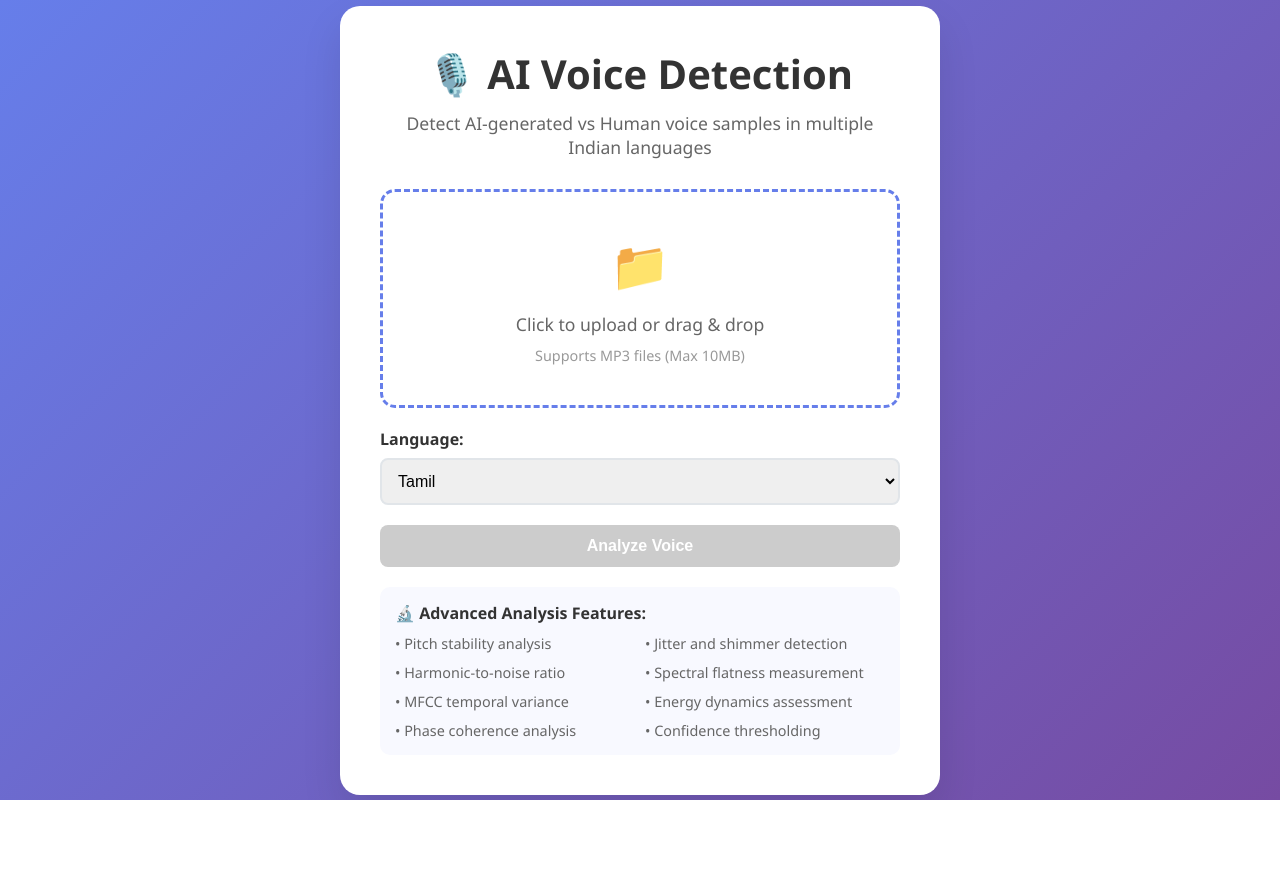
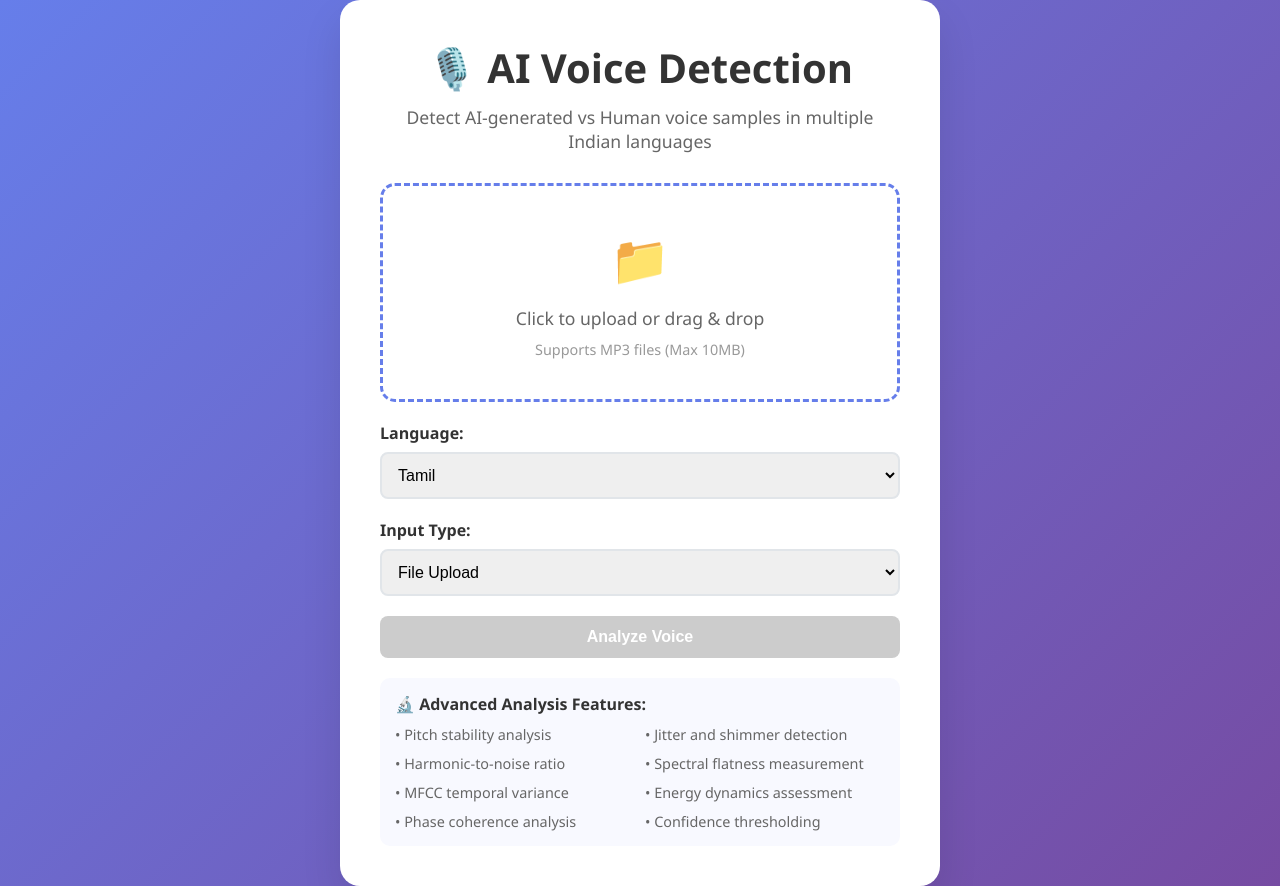
Before and after one commit to calmcode47/GuviHacathon, a FastAPI app: page / in a window 1280 px wide. Before the commit the page ends 800 px from the top, so only its background shows below. Run offline with FastAPI, Linux system fonts and the light colour scheme.

Commit message:
Demo UI: add Audio URL input and toggle

```diff
--- a/app/templates/demo.html
+++ b/app/templates/demo.html
@@ -95,7 +95,7 @@
             font-weight: 600;
         }
 
-        select, button {
+        select, input, button {
             width: 100%;
             padding: 12px;
             border-radius: 8px;
@@ -234,6 +234,19 @@
             </select>
         </div>
 
+        <div class="form-group">
+            <label for="inputType">Input Type:</label>
+            <select id="inputType">
+                <option value="file">File Upload</option>
+                <option value="url">Audio URL</option>
+            </select>
+        </div>
+
+        <div class="form-group" id="urlGroup" style="display:none;">
+            <label for="urlInput">Audio URL (MP3):</label>
+            <input id="urlInput" type="text" placeholder="https://example.com/sample.mp3" />
+        </div>
+
         <button class="analyze-btn" id="analyzeBtn" disabled>Analyze Voice</button>
 
         <div class="loading" id="loading">
@@ -271,11 +284,41 @@
         const resultTitle = document.getElementById('resultTitle');
         const confidence = document.getElementById('confidence');
         const explanation = document.getElementById('explanation');
+        const inputType = document.getElementById('inputType');
+        const urlGroup = document.getElementById('urlGroup');
+        const urlInput = document.getElementById('urlInput');
 
         let selectedFile = null;
+        let selectedUrl = '';
+
+        function isValidUrl(s) {
+            return /^https?:\/\/.+/i.test(s);
+        }
+
+        inputType.addEventListener('change', () => {
+            const mode = inputType.value;
+            if (mode === 'file') {
+                urlGroup.style.display = 'none';
+                analyzeBtn.disabled = !selectedFile;
+                uploadArea.style.display = 'block';
+            } else {
+                urlGroup.style.display = 'block';
+                uploadArea.style.display = 'none';
+                analyzeBtn.disabled = !isValidUrl(urlInput.value);
+            }
+        });
+
+        urlInput.addEventListener('input', () => {
+            selectedUrl = urlInput.value.trim();
+            if (inputType.value === 'url') {
+                analyzeBtn.disabled = !isValidUrl(selectedUrl);
+            }
+        });
 
         // Upload area events
-        uploadArea.addEventListener('click', () => fileInput.click());
+        uploadArea.addEventListener('click', () => {
+            if (inputType.value === 'file') fileInput.click();
+        });
 
         uploadArea.addEventListener('dragover', (e) => {
             e.preventDefault();
@@ -322,27 +365,27 @@
         }
 
         analyzeBtn.addEventListener('click', async () => {
-            if (!selectedFile) return;
+            const language = document.getElementById('language').value;
+            const mode = inputType.value;
+            if (mode === 'file' && !selectedFile) return;
+            if (mode === 'url' && !isValidUrl(urlInput.value)) return;
 
             loading.style.display = 'block';
             result.style.display = 'none';
             analyzeBtn.disabled = true;
 
             try {
-                const base64 = await fileToBase64(selectedFile);
-                const language = document.getElementById('language').value;
-
+                let payload;
+                if (mode === 'file') {
+                    const base64 = await fileToBase64(selectedFile);
+                    payload = { language, audioFormat: 'mp3', audioBase64: base64 };
+                } else {
+                    payload = { language, audioFormat: 'mp3', audioUrl: urlInput.value.trim() };
+                }
                 const response = await fetch('/api/voice-detection', {
                     method: 'POST',
-                    headers: {
-                        'Content-Type': 'application/json',
-                        'x-api-key': 'sk_test_key'
-                    },
-                    body: JSON.stringify({
-                        language: language,
-                        audioFormat: 'mp3',
-                        audioBase64: base64
-                    })
+                    headers: { 'Content-Type': 'application/json', 'x-api-key': 'sk_test_key' },
+                    body: JSON.stringify(payload)
                 });
 
                 const data = await response.json();
```
